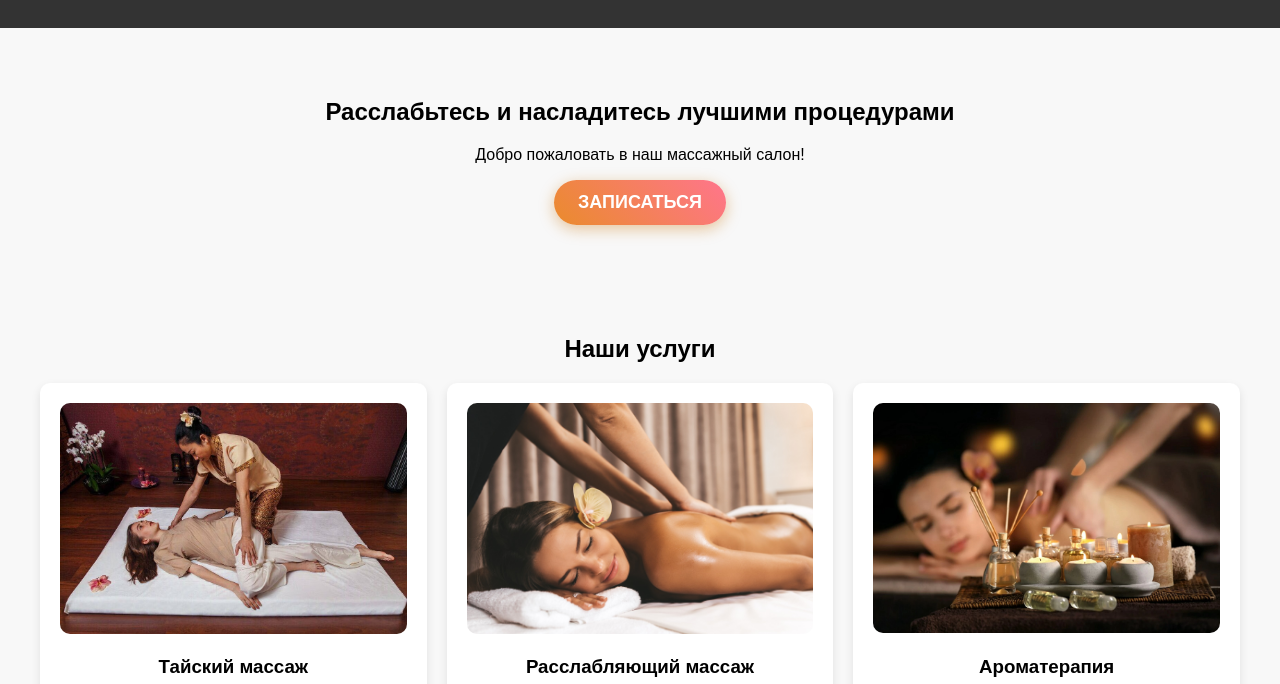
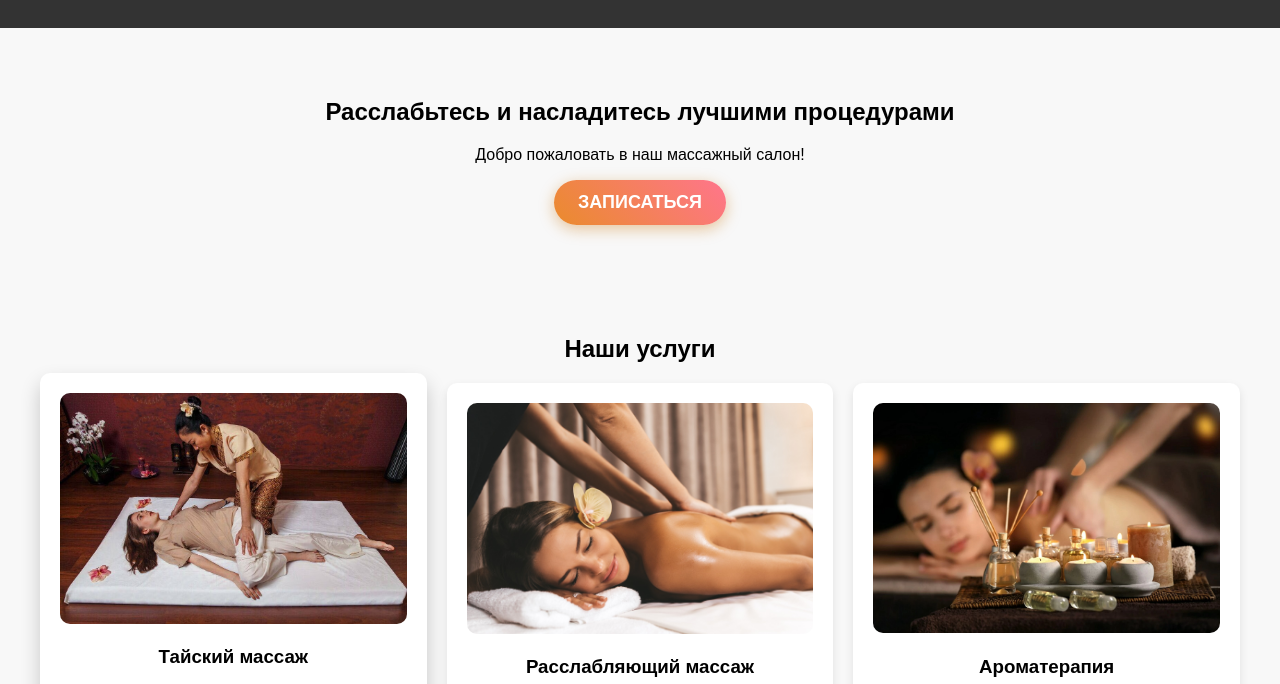
Before and after one commit to nikitaSB01/massage_Salon_Land, a website built with Vite: page index.html in a window 1280 px wide. In both pictures the pointer is over the element 233 px from the left and 659 px from the top of the page. Shown: the part 84-768 px from the top of the page. Built offline with nearby package versions, Linux system fonts and the light colour scheme.

Commit message:
add service:hover

```diff
--- a/public/css/style.css
+++ b/public/css/style.css
@@ -255,3 +255,13 @@ textarea {
         width: 90%;
     }
 }
+
+/* Добавляем плавный ховер-эффект на карточки услуг */
+.service {
+    transition: transform 0.3s ease-in-out, box-shadow 0.3s ease-in-out;
+}
+
+.service:hover {
+    transform: translateY(-10px);
+    box-shadow: 0 10px 20px rgba(0, 0, 0, 0.2);
+}
```
